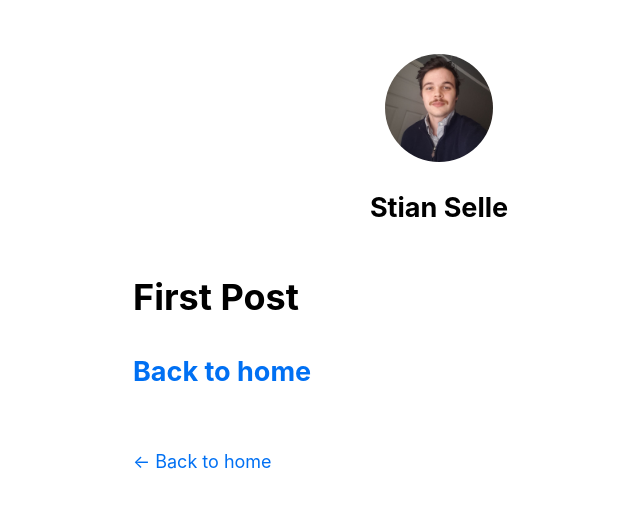
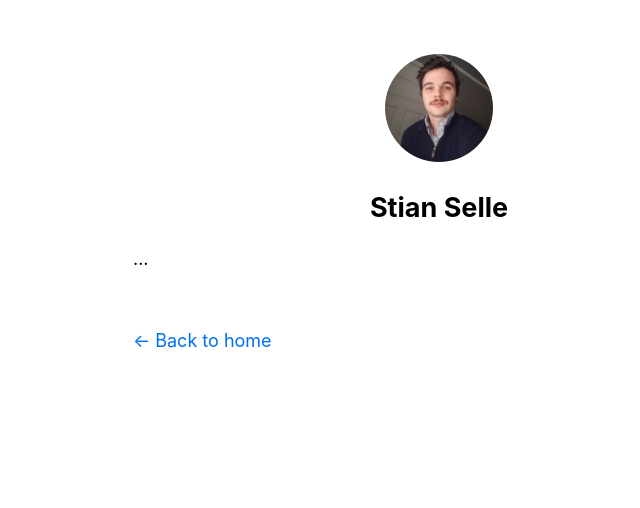
Before and after one commit to ittapopo/reactdev-blog, a Next.js app: page /posts/first-post in a window 1280 px wide. Shown: the top 508 px of the page, without its empty margins (201-841 px from the left). Built offline with nearby package versions, Linux system fonts and the light colour scheme.

Commit message:
implementing getStaticPaths

```diff
--- a/components/layout.js
+++ b/components/layout.js
@@ -71,3 +71,28 @@ export default function Layout({ children, home }) {
         </div>
     )
 }
+
+export function getAllPostIds() {
+    const fileNames = fs.readdirSync(postsDirectory)
+
+  // Returns an array that looks like this:
+  // [
+  //   {
+  //     params: {
+  //       id: 'ssg-ssr'
+  //     }
+  //   },
+  //   {
+  //     params: {
+  //       id: 'pre-rendering'
+  //     }
+  //   }
+  // ]
+  return fileNames.map(fileName => {
+      return {
+          params: {
+              id: fileName.replace(/\.md$/, '')
+          }
+      }
+  })
+}
--- a/pages/index.js
+++ b/pages/index.js
@@ -21,7 +21,7 @@ export default function Home({ allPostsData }) {
       </Head>
       <section className={utilStyles.headingMd}>
         <p>Hi! I am a developer that likes to make fun projects!</p>
-        <p> Link to to first post <Link href="/posts/first-post">here</Link> </p>
+        <p> Link to first post coming soon! </p>
         <p>
           If you like this stay tuned for more!
         </p>
--- /dev/null
+++ b/pages/posts/[id].js
@@ -0,0 +1,14 @@
+import Layout from '../../components/layout'
+import { getAllPostIds } from '../../lib/posts'
+
+export async function getStaticPaths() {
+    const paths = getAllPostIds()
+    return {
+        paths,
+        fallback: false
+    }
+}
+
+export default function Post() {
+    return <Layout>...</Layout>
+}
--- a/pages/posts/first-post.js
+++ /dev/null
@@ -1,19 +0,0 @@
-import Link from 'next/link'
-import Head from 'next/head'
-import Layout from '../../components/layout'
-
-export default function FirstPost() {
-    return (
-        <Layout>
-        <Head>
-            <title>First Post</title>
-        </Head>
-          <h1>First Post</h1>
-          <h2>
-              <Link href="/">
-                  <a>Back to home</a>
-              </Link>
-          </h2>
-        </Layout>
-    )
-}
```
